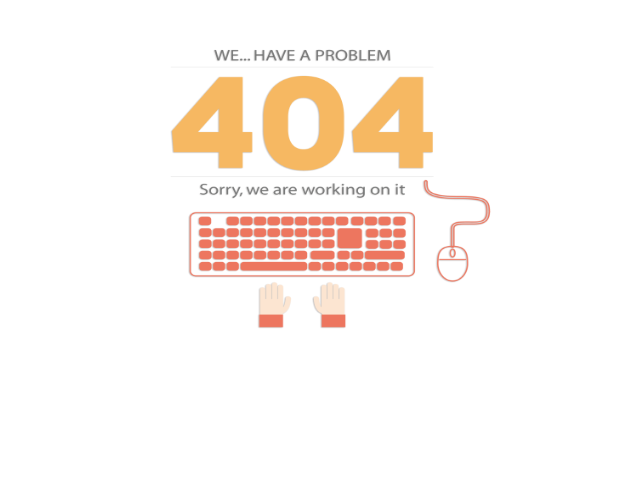
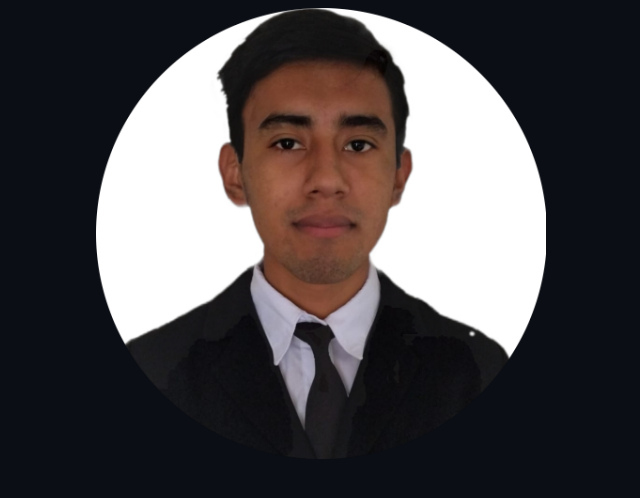
Before and after one commit to ddevjos/ddevjos.github.io, a plain HTML site: page index.html in a window 1280 px wide. Shown: the whole page, without its empty margins (319-959 px from the left). Drawn offline with Linux system fonts and the light colour scheme.

Commit message:
added files

```diff
--- a/index.html
+++ b/index.html
@@ -6,10 +6,16 @@
     <meta name="viewport" content="width=device-width, initial-scale=1.0">
     <title>Page not found :(</title>
 </head>
+<style>
+    body {
+        text-align: center;
+        background: #0B0E14;
+    }
+</style>
 <body>
-
+    <img src="img/rd1.png" width="450">
 </body>
-<style>
+<!--<style>
     body {
         text-align: center;
     }
@@ -19,5 +25,5 @@
         alert("Hola, Estamos en mantenimiento temporal. En nuestra proxima actualización traeremos nuevas cosas :D");
     </script>
     <img src="404/webpage_error.png" width="425" height="350" >
-</body>
+</body>-->
 </html>
```
Also changed, not shown: img/bnnr.jpg (added), img/rd1.png (added).
